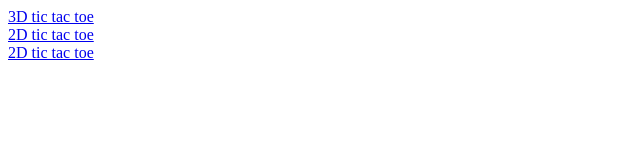
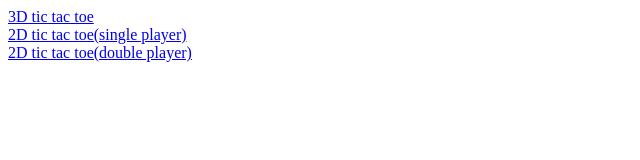
Before and after one commit to sowmyamarisetty/sowmyamarisettygithub.io, a plain HTML site: page main.html in a window 1280 px wide. Shown: the whole page, without its empty margins (0-640 px from the left). Drawn offline with Linux system fonts and the light colour scheme.

Commit message:
Update main.html

```diff
--- a/main.html
+++ b/main.html
@@ -9,12 +9,14 @@
         <div class='alert3'>
             <!--Starts out hidden and appears when a game ends-->
             <div id="button"><a href="index.html">3D tic tac toe</a></div>
-            <div id="button"><a href="index1.html">2D tic tac toe</a></div>
-            <div id="button"><a href="index3.html">2D tic tac toe</a></div>
+            <div id="button"><a href="index1.html">2D tic tac toe(single player)</a></div>
+            <div id="button"><a href="index3.html">2D tic tac toe(double player)</a></div>
         </div>
     <script src='index.html'>
     </script
     <script src='index1.html'>
     </script>
+    <script src='index3.html'>
+    </script>
     </body>
 </html>
```
